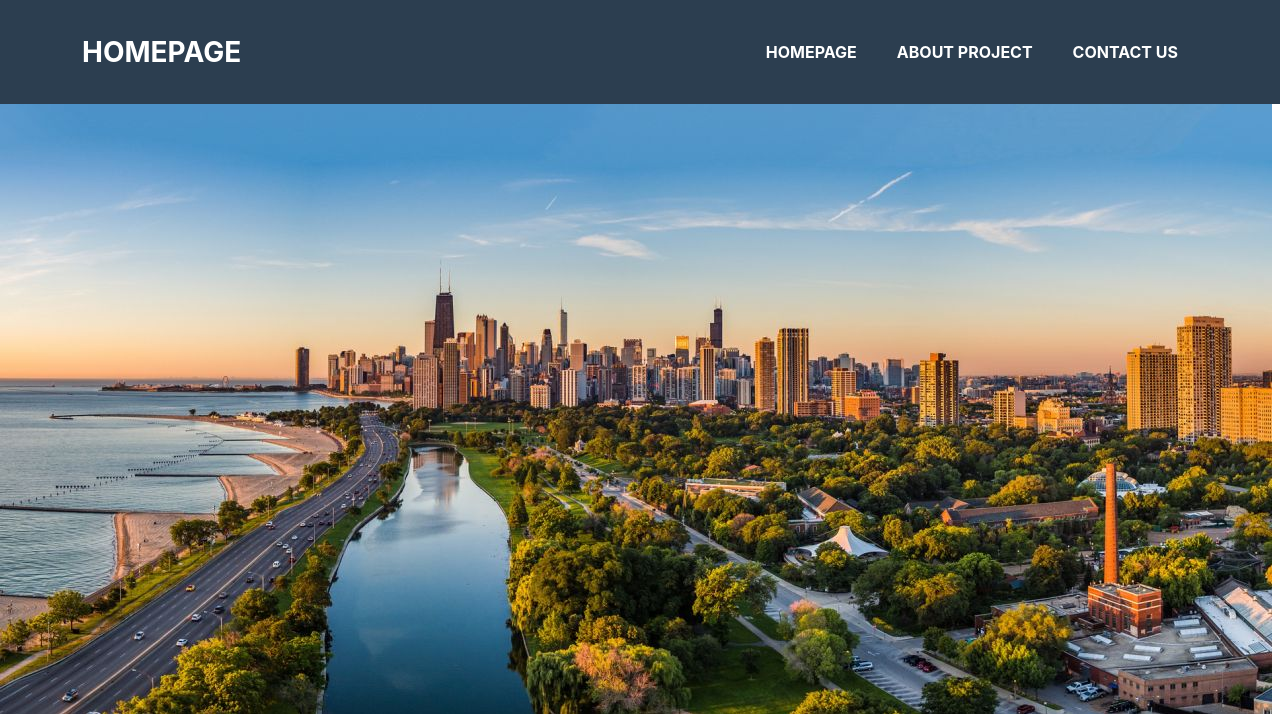
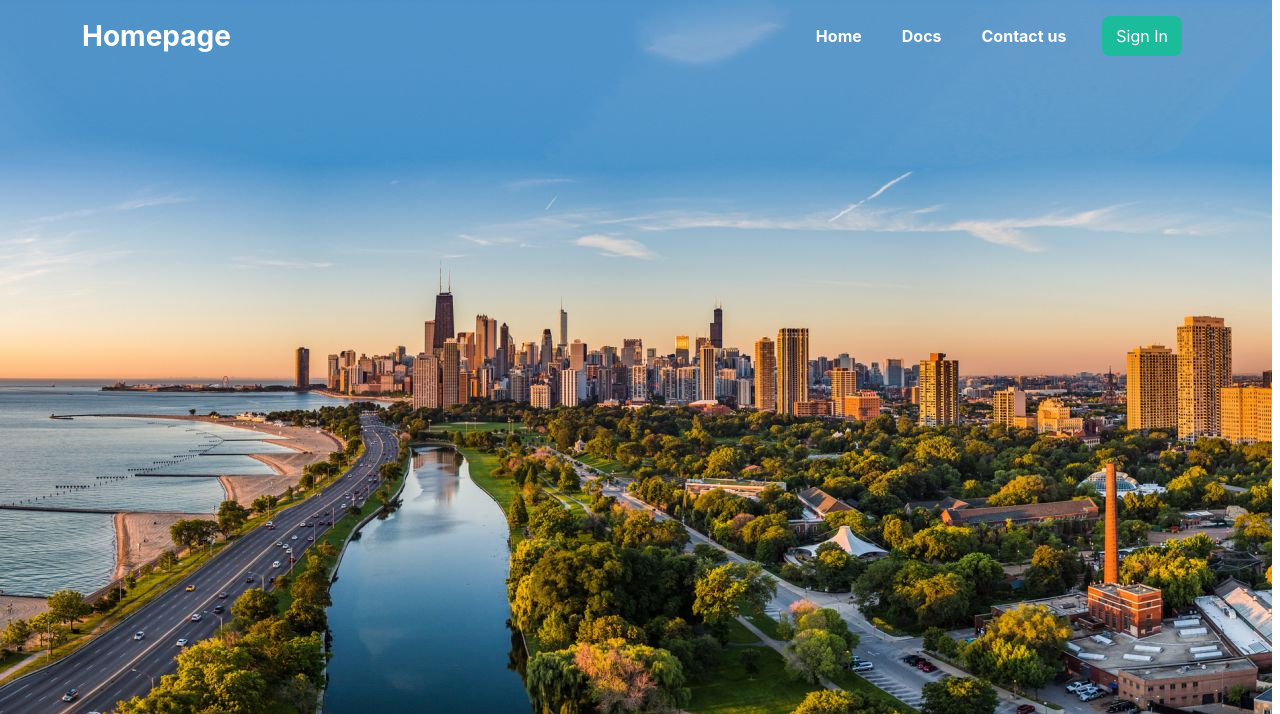
Before and after one commit to dawka300/GTP5, a Symfony app: template templates/about.html.twig in a window 1280 px wide. Shown: the top 714 px of the page. Run offline with Twig, Linux system fonts and the light colour scheme; the template is opened without the code that fills it, so the values that code supplies are empty; some libraries are stand-ins or nearby versions.

Commit message:
Add background image to home page
This commit adds initial design elements

```diff
--- a/templates/includings/nav.html.twig
+++ b/templates/includings/nav.html.twig
@@ -1,16 +1,37 @@
-<nav class="navbar navbar-expand-lg bg-secondary text-uppercase fixed-top" id="mainNav">
+<nav class="navbar navbar-expand-lg bg-none fixed-top py-2" id="mainNav">
   <div class="container">
     <a class="navbar-brand" href="{{ path('homepage') }}">Homepage</a>
-    <button class="navbar-toggler text-uppercase font-weight-bold bg-primary text-white rounded" type="button" data-bs-toggle="collapse" data-bs-target="#navbarResponsive" aria-controls="navbarResponsive" aria-expanded="false" aria-label="Toggle navigation">
-      Menu
-      <i class="fas fa-bars"></i>
+    <button
+      class="navbar-toggler text-uppercase font-weight-bold bg-light" type="button"
+      data-bs-toggle="collapse" data-bs-target="#navbarDropdownMenu" aria-controls="navbarResponsive"
+      aria-expanded="false"
+      aria-label="Toggle navigation">
+      <span class="navbar-toggler-icon"></span>
     </button>
-    <div class="collapse navbar-collapse" id="navbarResponsive">
-      <ul class="navbar-nav ms-auto">
-        <li class="nav-item mx-0 mx-lg-1"><a class="nav-link py-3 px-0 px-lg-3 rounded" href="{{ path('homepage') }}">Homepage</a></li>
-        <li class="nav-item mx-0 mx-lg-1"><a class="nav-link py-3 px-0 px-lg-3 rounded" href="{{ path('about') }}">About project</a></li>
-        <li class="nav-item mx-0 mx-lg-1"><a class="nav-link py-3 px-0 px-lg-3 rounded" href="{{ path('contact') }}">Contact us</a></li>
+    <div class="collapse navbar-collapse" id="navbarDropdownMenu">
+      <ul class="navbar-nav ms-auto d-flex align-items-center">
+        <li class="nav-item mx-0 mx-lg-1">
+          <a class="nav-link py-3 px-0 px-lg-3" href="{{ path('homepage') }}">Home</a>
+        </li>
+        <li class="nav-item mx-0 mx-lg-1">
+          <a class="nav-link py-3 px-0 px-lg-3 rounded" href="{{ path('about') }}">Docs</a>
+        </li>
+        <li class="nav-item mx-0 mx-lg-1">
+          <a class="nav-link py-3 px-0 px-lg-3 rounded" href="{{ path('contact') }}">
+          Contact us</a>
+        </li>
+        <li class="nav-item mx-3">
+          <a href="#" class="btn btn-primary">Sign In</a>
+        </li>
       </ul>
+      <span class="nav-item">
+          <span class="fa-stack">
+            <a href="https://github.com/dawka300/GTP5" target="_blank">
+              <i class="fas fa-circle fa-stack-2x"></i>
+              <i class="fab fa-github fa-stack-1x text-white"></i>
+            </a>
+          </span>
+        </span>
     </div>
   </div>
 </nav>
```
Also changed, not shown: templates/base.html.twig (+9 -3 lines), templates/index.html.twig (+19 -15 lines), public/css/app.css, public/images/bg.jpg (added).
